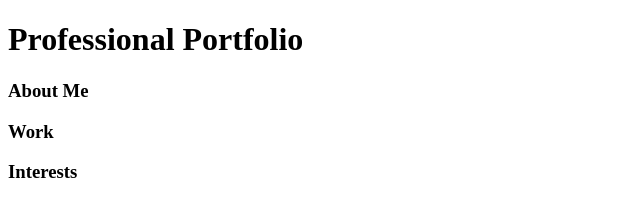
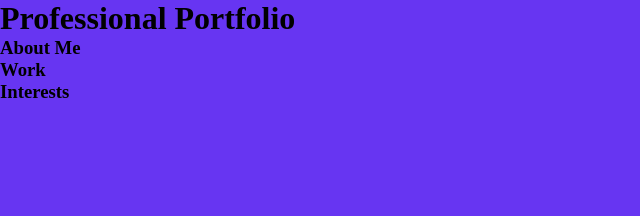
Before and after one commit to 20rp/my-site, a website: page index.html in a window 1280 px wide. Shown: the whole page, without its empty margins (0-640 px from the left). Drawn offline with Linux system fonts and the light colour scheme.

Commit message:
Added stylesheet

```diff
--- a/index.html
+++ b/index.html
@@ -3,17 +3,17 @@
   <head>
     <meta charset="UTF-8" />
     <meta name="viewport" content="width=device-width, initial-scale=1.0" />
-
+    <link rel="stylesheet" href="style.css" />
     <title>Professional Portfolio</title>
   </head>
   <body>
     <div>
-      <h1>Professional Portfolio</h1>
+      <h1 class="heading">Professional Portfolio</h1>
     </div>
     <div>
-      <h3>About Me</h3>
+      <h3 class="heading">About Me</h3>
     </div>
-    <div><h3>Work</h3></div>
-    <div><h3>Interests</h3></div>
+    <div><h3 class="heading">Work</h3></div>
+    <div><h3 class="heading">Interests</h3></div>
   </body>
 </html>
--- /dev/null
+++ b/style.css
@@ -0,0 +1,12 @@
+* {
+  margin: 0px auto;
+}
+
+body {
+  background-color: #6735f2;
+}
+
+.heading {
+  display: flexbox;
+  width: 100%;
+}
```
